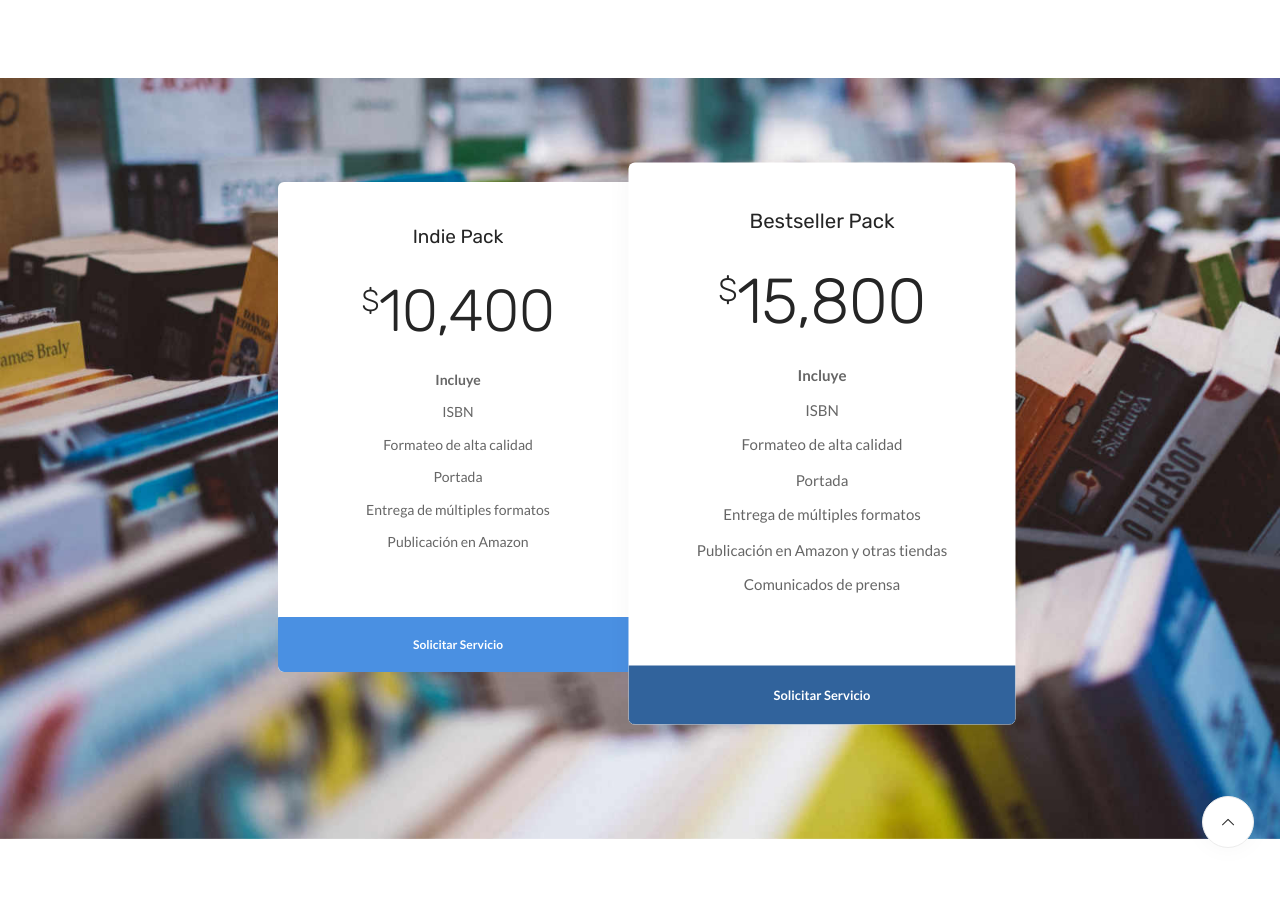
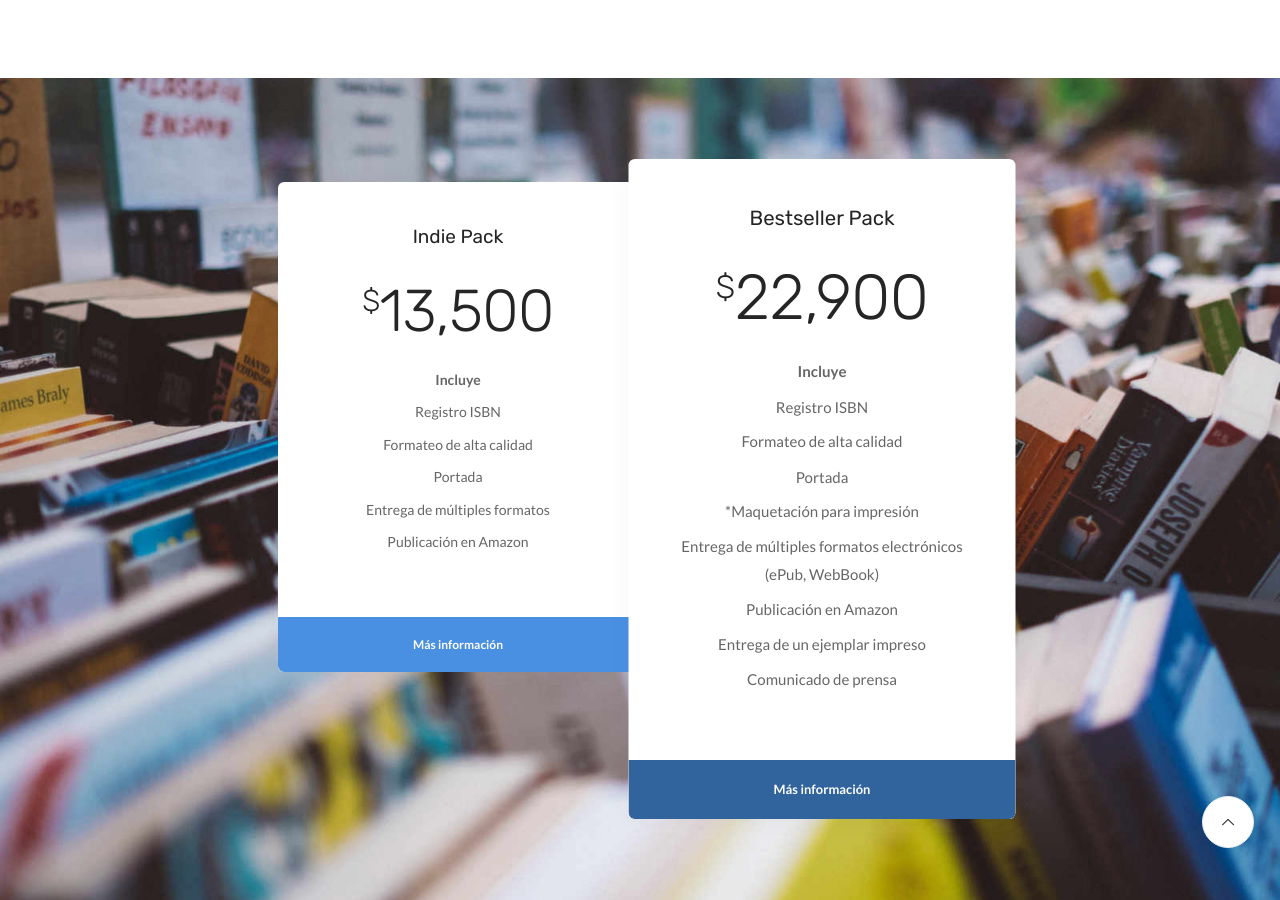
Before and after one commit to fabroeditores/fabromx, a Jekyll site: the page built from index.html, in a window 1280 px wide and 900 px high, scrolled down 1323 px. Built offline with Jekyll 4.4.1, drawn with Linux system fonts in a browser that asks for light colours; some web fonts are replaced; comment, search, counter and statistics services are not loaded.

Commit message:
price table fix

```diff
--- a/_includes/services_table.html
+++ b/_includes/services_table.html
@@ -8,10 +8,10 @@
                             <div class="pricing pricing-1 boxed boxed--lg text-center box-shadow">
                                 <h4>Indie Pack</h4>
                                 <span class="h1">
-                                    <span class="pricing__dollar">$</span>10,400</span>
+                                    <span class="pricing__dollar">$</span>13,500</span>
                                     <ul>
                                         <li><b>Incluye</b></li>
-                                        <li>ISBN</li>
+                                        <li>Registro ISBN</li>
                                         <li>Formateo de alta calidad</li>
                                         <li>Portada</li>
                                         <li>Entrega de múltiples formatos</li>
@@ -20,7 +20,7 @@
 
                                 <a class="btn btn--primary" href="{{url}}/servicios/indie-pack#request">
                                     <span class="btn__text">
-                                        Solicitar Servicio
+                                        Más información
                                     </span>
                                 </a>
                             </div>
@@ -30,20 +30,22 @@
                             <div class="pricing pricing-1 pricing--pull boxed--emphasis boxed boxed--lg text-center box-shadow">
                                 <h4>Bestseller Pack</h4>
                                 <span class="h1">
-                                    <span class="pricing__dollar">$</span>15,800</span>
+                                    <span class="pricing__dollar">$</span>22,900</span>
                                     <ul>
                                         <li><b>Incluye</b></li>
-                                        <li>ISBN</li>
+                                        <li>Registro ISBN</li>
                                         <li>Formateo de alta calidad</li>
                                         <li>Portada</li>
-                                        <li>Entrega de múltiples formatos</li>
-                                        <li>Publicación en Amazon y otras tiendas</li>
-                                        <li>Comunicados de prensa</li>
+                                        <li>*Maquetación para impresión</li>
+                                        <li>Entrega de múltiples formatos electrónicos (ePub, WebBook)</li>
+                                        <li>Publicación en Amazon</li>
+                                        <li>Entrega de un ejemplar impreso</li>
+                                        <li>Comunicado de prensa</li>
                                     </ul>
 
                                 <a class="btn btn--primary-1" href="{{url}}/servicios/bestseller-pack#request">
                                     <span class="btn__text">
-                                        Solicitar Servicio
+                                        Más información
                                     </span>
                                 </a>
                             </div>
--- a/services/indie-pack.html
+++ b/services/indie-pack.html
@@ -41,7 +41,7 @@ hosted_button_id: YD33BEZSZ3ZEY
                                 <div class="pricing pricing-1 boxed boxed--lg boxed--border">
                                     <h3>Price</h3>
                                     <span class="h2">
-                                        <strong>$6700</strong>
+                                        <strong>$13,500</strong>
                                     </span>
                                     <span class="label">Clients Choice</span>
 
@@ -49,11 +49,11 @@ hosted_button_id: YD33BEZSZ3ZEY
                                     <ul>
                                         <li>
                                             <span class="checkmark bg--primary-1"></span>
-                                            <span>ISBN</span>
+                                            <span>Registro ISBN</span>
                                         </li>
                                         <li>
                                             <span class="checkmark bg--primary-1"></span>
-                                            <span>Formateo de gran calidad</span>
+                                            <span>Formateo digital</span>
                                         </li>
                                         <li>
                                             <span class="checkmark bg--primary-1"></span>
```
Also changed, not shown: services/bestseller-pack.html (+11 -3 lines), 4 other files.
